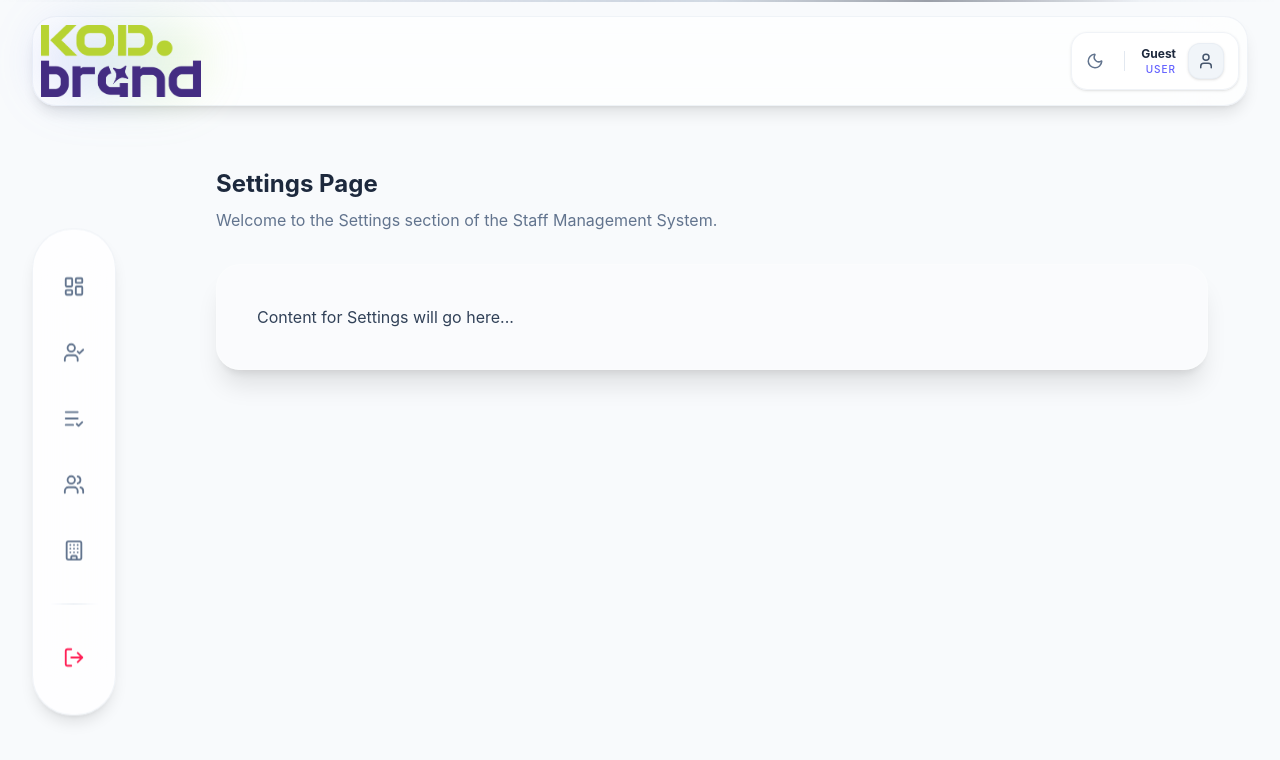
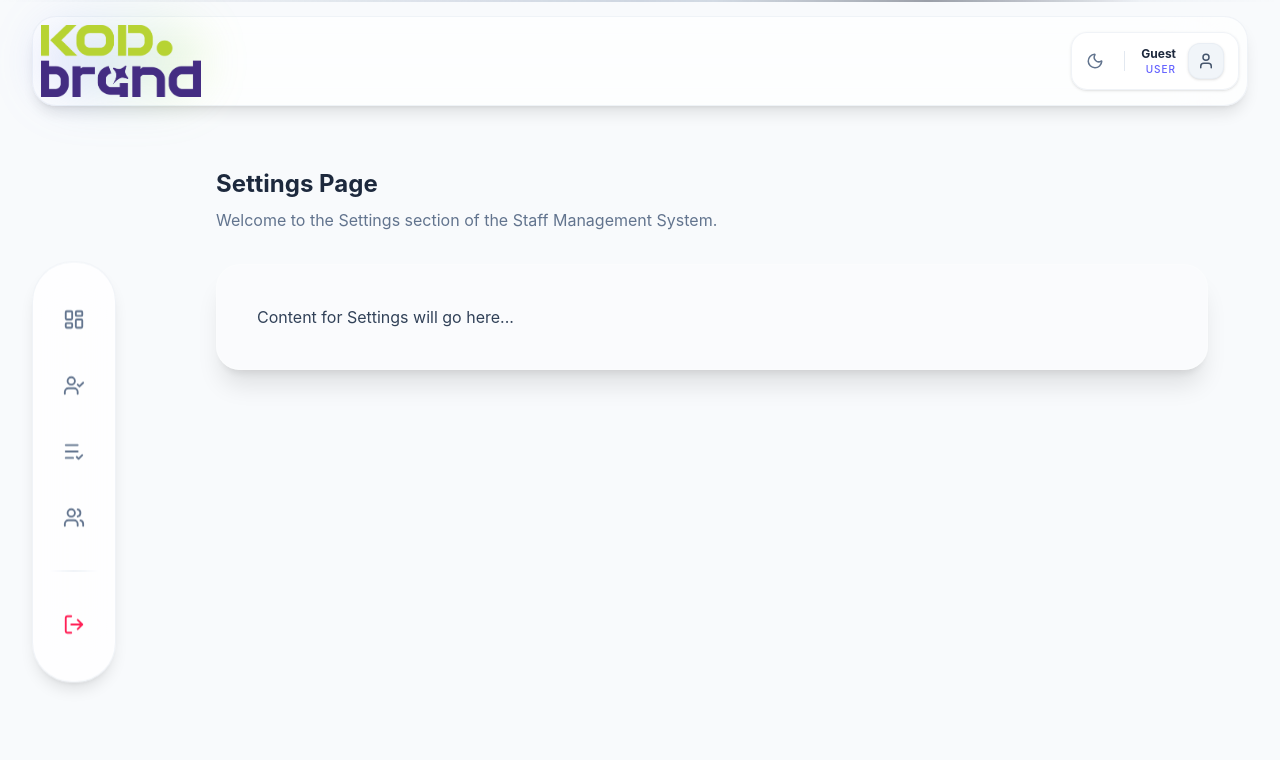
Before and after one commit to shabeebamusthafa61523-code/crm-test, a React (Vite) app in the folder front crm/: page /settings in a window 1280 px wide. Shown: the top 760 px of the page. Built offline with nearby package versions, Linux system fonts and the light colour scheme; no server answers.

Commit message:
Implement role-based menu item visibility
Added user role-based visibility for menu items in Sidebar.

```diff
--- a/front crm/src/components/Sidebar.jsx
+++ b/front crm/src/components/Sidebar.jsx
@@ -6,6 +6,7 @@ import {
   UserCheck,
   ListCheck,
   Users,
+  GraduationCap,
   Settings,
   LogOut,
   Building
@@ -13,10 +14,15 @@ import {
 
 const menuItems = [
   { icon: LayoutDashboard, label: 'Dashboard', path: '/' },
+  {
+    icon: Users,
+    label: 'Users',
+    path: '/users',
+    allowedRoles: ['1', '2', 'hr', 'admin'] // Strictly whitelisted roles
+  },
   { icon: UserCheck, label: 'Attendance', path: '/attendance' },
   { icon: ListCheck, label: 'To-Do', path: '/todo' },
   { icon: Users, label: 'Student Attendance', path: '/student-attendance' },
-  { icon: Building, label: 'Departments', path: '/departments' },
   // { icon: Settings, label: 'Settings', path: '/settings' },
 ];
 
@@ -24,10 +30,33 @@ const Sidebar = () => {
   const location = useLocation();
   const activePath = location.pathname;
 
+  // Dynamically filters and constructs visibility list based on system profile privileges
+ // Dynamically filters and constructs visibility list based on system profile privileges
+  const getVisibleMenuItems = () => {
+    try {
+      const savedUser = localStorage.getItem('user');
+      if (!savedUser) return menuItems.filter(item => !item.allowedRoles);
+
+      const userObj = JSON.parse(savedUser);
+
+      // FIX: Added userObj.role_id to match your exact backend response payload
+      const currentUserRole = String(userObj.role_id || userObj.roleId || userObj.role || '').toLowerCase().trim();
+
+      return menuItems.filter(item => {
+        if (!item.allowedRoles) return true;
+        return item.allowedRoles.includes(currentUserRole);
+      });
+    } catch (e) {
+      console.error("Error reading operator authorization layout paths:", e);
+      return menuItems.filter(item => !item.allowedRoles);
+    }
+  };
+  const visibleMenuItems = getVisibleMenuItems();
+
   return (
     <motion.aside
       className={`
-       mt-18 fixed z-50 transition-all duration-500
+        mt-18 fixed z-50 transition-all duration-500
         /* Mobile: Bottom Center Dock */
         bottom-6 left-1/2 -translate-x-1/2 flex-row py-3 px-6 gap-3 rounded-full
         /* Desktop: Left Center Dock */
@@ -39,20 +68,8 @@ const Sidebar = () => {
       animate={{ x: 0, opacity: 1 }}
       transition={{ type: 'spring', damping: 25, stiffness: 120 }}
     >
-      {/* Brand Logo Section */}
-      {/* <div className="hidden lg:flex mb-2 items-center justify-center">
-        <div className="w-11 h-11 rounded-2xl bg-gradient-to-tr from-indigo-600 to-cyan-400 flex items-center justify-center shadow-lg shadow-indigo-500/20 group cursor-pointer">
-          <motion.span
-            whileHover={{ rotate: 10, scale: 1.1 }}
-            className="text-white font-black text-xl italic"
-          >
-            S
-          </motion.span>
-        </div>
-      </div> */}
-
       <div className="flex lg:flex-col gap-3 lg:gap-4">
-        {menuItems.map((item) => (
+        {visibleMenuItems.map((item) => (
           <NavItem
             key={item.path}
             icon={<item.icon size={22} />}
```
